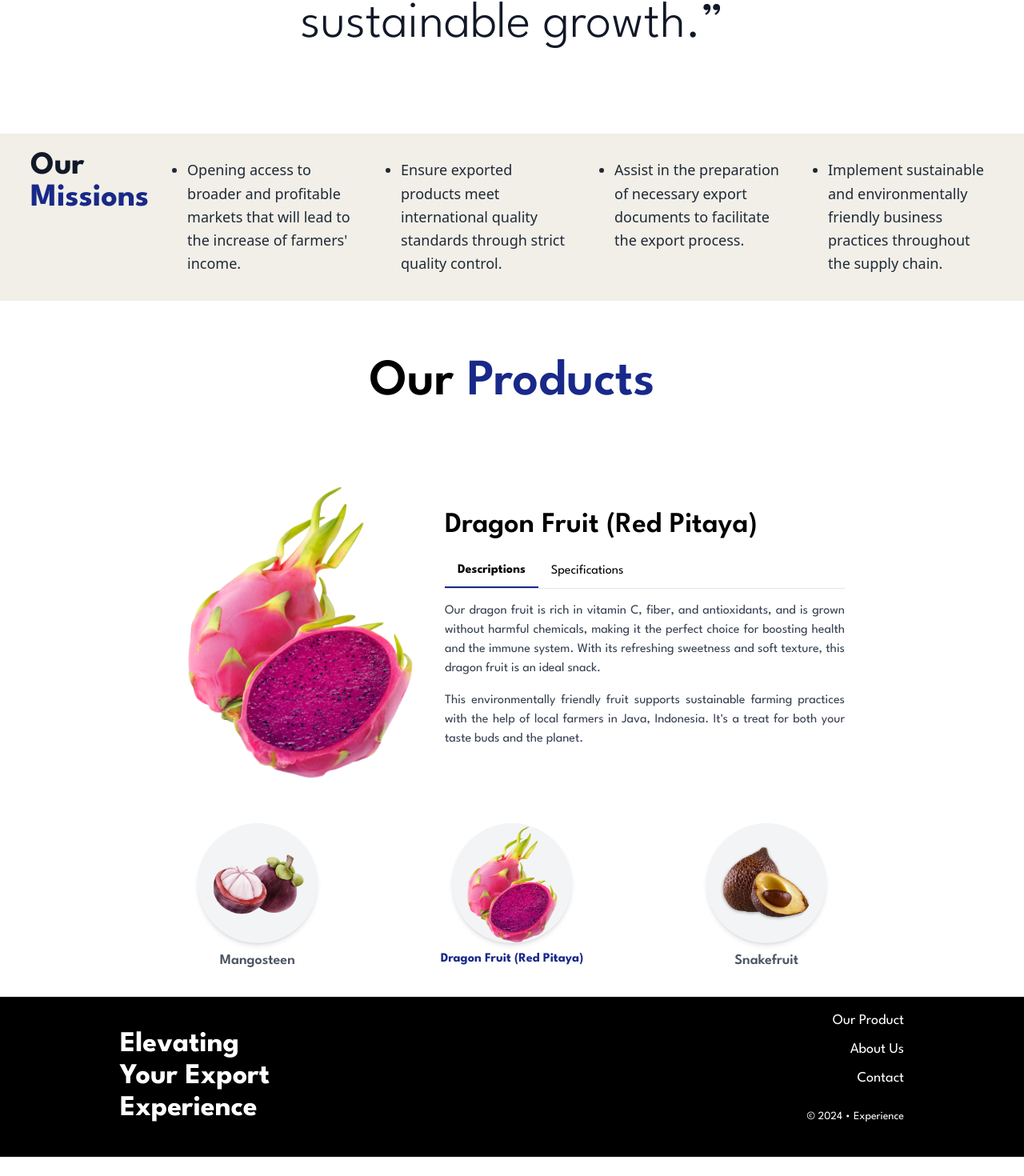
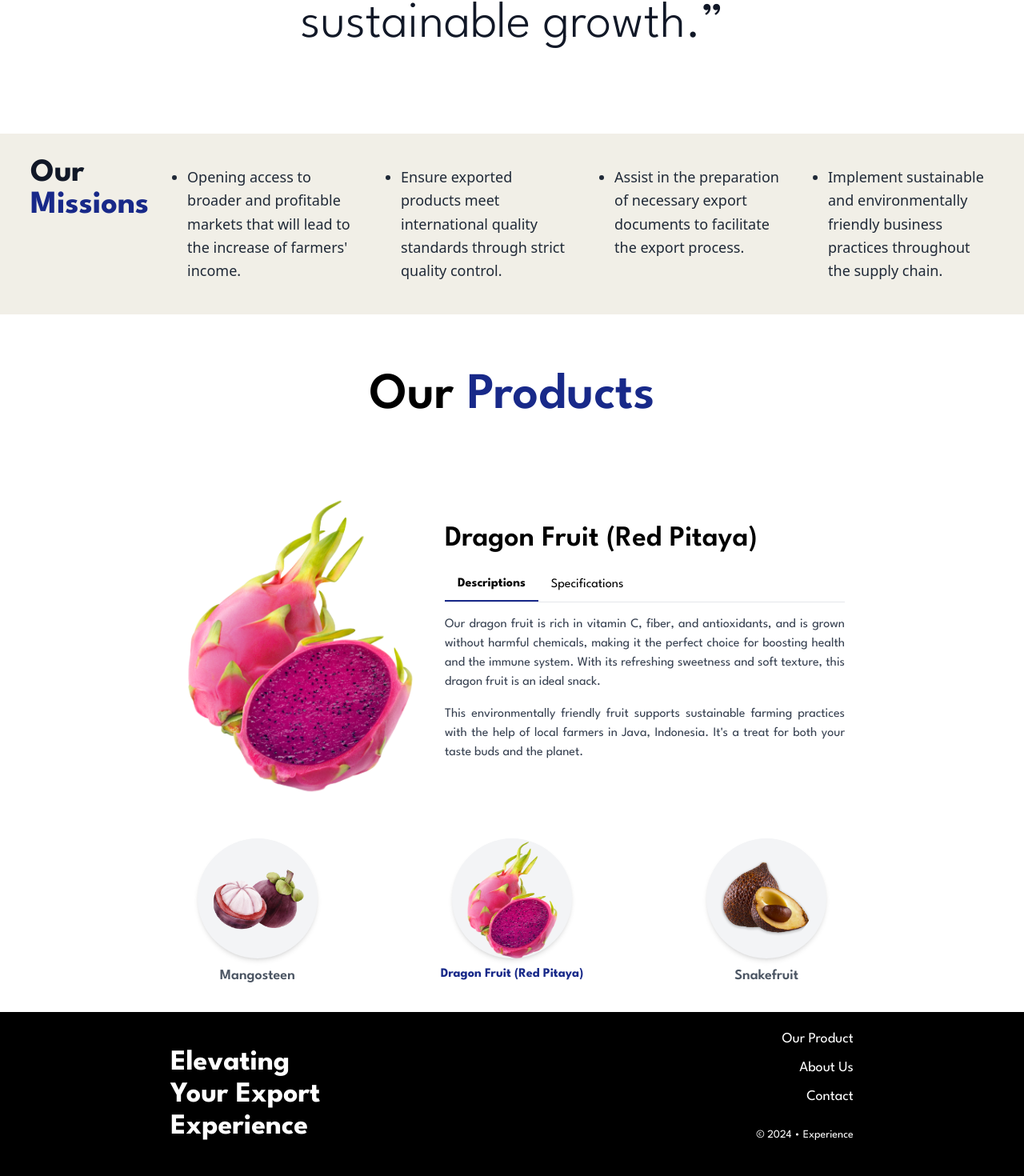
Before and after one commit to Exporience/exporience-web, a Next.js app: page / in a window 1280 px wide. Shown: the part 2179-3649 px from the top of the page at 80% size. Before the commit the page ends 3625 px from the top, so only its background shows below. Built offline with nearby package versions, Linux system fonts and the light colour scheme.

Commit message:
- tidy up folders - added clsx dependency - fixed mobile view

```diff
--- a/app/components/Footer.tsx
+++ b/app/components/global/Footer.tsx
@@ -1,10 +1,10 @@
 export default function Footer() {
   return (
-    <footer className="h-[200px] bg-black text-white flex justify-between items-center w-full mx-auto" style={{ paddingLeft: '150px', paddingRight: '150px' }}>
-      <div className="text-left">
+    <footer className="py-5 bg-black text-white grid md:grid-cols-6 max-md:grid-rows-2 items-center w-full mx-auto">
+      <div className="md:text-left text-center md:col-start-2 md:col-span-2">
         <p className="font-bold text-4xl">Elevating<br />Your Export<br />Experience</p>
       </div>
-      <div className="text-right">
+      <div className="md:text-right text-center md:col-start-4 md:col-span-2">
         <nav className="space-y-2 text-lg">
           <a href="#product" className="hover:underline block">
             Our Product
--- a/app/components/HeroAndAboutUsSection.tsx
+++ b/app/components/homepage/HeroAndAboutUsSection.tsx
@@ -12,7 +12,7 @@ export default function HeroAndAboutSection() {
           width={440}
           height={200}
           priority
-          className="block md:hidden w-full"
+          className="block md:hidden w-full rounded-[40px] pt-4 px-2"
         />
         <Image
           src="/images/hero.png"
--- a/app/components/MissionSection.tsx
+++ b/app/components/homepage/MissionSection.tsx
@@ -3,7 +3,7 @@ export function OurMissionAndVision() {
     <div className="clear-both w-full pt-[68px]">
       <section className="text-center font-sans pt-10">
         <hr className="border-t border-gray-900 mb-6" />
-        <blockquote className="text-[64px] font-light text-gray-900 leading-tight font-league-spartan mb-24">
+        <blockquote className="text-[64px] max-sm:text-4xl font-light text-gray-900 leading-tight font-league-spartan mb-24">
           “To make Indonesia’s agricultural commodities <br />
           <span className="font-bold text-[#182989]">
             a cornerstone of the global supply chain,
@@ -11,12 +11,12 @@ export function OurMissionAndVision() {
           <br />
           reaching every country and fostering <br /> sustainable growth.”
         </blockquote>
-        <div className="w-full h-[209px] bg-[#F1EFE7] flex items-center justify-center px-[14px]">
-          <ul className="text-gray-800 text-sm flex space-x-6 justify-center text-left list-disc pl-6">
-            <h3 className="text-[32px] xl:text-[40px] font-bold mt-0 text-gray-900 font-league-spartan">
+        <div className="w-full py-10 bg-[#F1EFE7] flex items-center justify-center px-[14px]">
+          <ul className="text-gray-800 text-sm flex max-md:flex-col space-x-6 justify-center text-left list-disc md:pl-6 max-md:px-5">
+            <h3 className="text-[32px] xl:text-[40px] font-bold mt-0 text-gray-900 font-league-spartan max-md:mb-5">
               Our <br /> <br /> <span className="text-[#182989]"> Missions </span>
             </h3>
-            <div className="w-full mx-auto grid grid-cols-1 sm:grid-cols-2 xl:grid-cols-4 gap-8 xl:gap-[60px] px-6">
+            <div className="w-full mx-auto grid grid-cols-1 sm:grid-cols-2 xl:grid-cols-4 gap-8 xl:gap-[60px] md:px-6">
               <div className="text-gray-800 text-left">
                 <li className="text-[18px] leading-relaxed">
                   Opening access to broader and profitable markets that will
--- a/app/components/ProductSection.tsx
+++ b/app/components/homepage/ProductSection.tsx
@@ -1,6 +1,7 @@
 "use client";
 import { useState } from "react";
 import Image from "next/image";
+import clsx from "clsx";
 
 const fruits = {
   mangosteen: {
@@ -11,7 +12,7 @@ const fruits = {
       "With its unique sweet and tangy flavor and soft texture, our mangosteen is the perfect choice for a healthy and eco-friendly lifestyle.",
     ],
     specifications: [
-        { title: "Grades", value: "5A, 6A (Mixed & can by request)"},
+      { title: "Grades", value: "5A, 6A (Mixed & can by request)" },
       { title: "Weight per Fruits", value: "100 - 150 grams" },
       { title: "Color", value: "Dark red & Purple" },
       { title: "Taste", value: "Sweet & Sour" },
@@ -35,7 +36,10 @@ const fruits = {
       { title: "Ripeness (for shipping)", value: "60 - 70%" },
       { title: "Packaging", value: "18 pieces (Net weight: 10-14 kg/box)" },
       { title: "Packaging Type", value: "Export Carton (CT) Box" },
-      { title: "Treatment", value: "Strict Sorting and Phytosanitary Certification" },
+      {
+        title: "Treatment",
+        value: "Strict Sorting and Phytosanitary Certification",
+      },
     ],
   },
   salak: {
@@ -58,9 +62,8 @@ const fruits = {
 };
 
 export default function ProductSection() {
-  const [selectedFruit, setSelectedFruit] = useState<keyof typeof fruits>(
-    "dragonfruit"
-  );
+  const [selectedFruit, setSelectedFruit] =
+    useState<keyof typeof fruits>("dragonfruit");
   const [activeTab, setActiveTab] = useState("description");
 
   const fruit = fruits[selectedFruit];
@@ -87,26 +90,30 @@ export default function ProductSection() {
 
         {/* Fruit Details */}
         <div className="flex-1">
-          <h3 className="text-4xl font-semibold text-black mb-4">{fruit.name}</h3>
+          <h3 className="text-4xl font-semibold text-black mb-4">
+            {fruit.name}
+          </h3>
 
           {/* Tabs */}
           <div className="flex border-b mb-4">
             <button
-    className={`py-2 px-4 text-black font-['League_Spartan'] ${
+              className={clsx(
+                `py-2 px-4 text-black font-['League_Spartan']`,
                 activeTab === "description"
                   ? "border-b-2 border-[#182989] font-bold"
                   : ""
-    }`}
+              )}
               onClick={() => setActiveTab("description")}
             >
               Descriptions
             </button>
             <button
-    className={`py-2 px-4 text-black font-['League_Spartan'] ${
+              className={clsx(
+                `py-2 px-4 text-black font-['League_Spartan']`,
                 activeTab === "specifications"
                   ? "border-b-2 border-[#182989] font-bold"
                   : ""
-    }`}
+              )}
               onClick={() => setActiveTab("specifications")}
             >
               Specifications
@@ -134,7 +141,7 @@ export default function ProductSection() {
       </div>
 
       {/* Fruit Options */}
-      <div className="flex justify-center gap-[154px] mt-[54px]">
+      <div className="flex md:justify-center gap-20 md:gap-[154px] mt-7 pt-7 overflow-auto">
         {Object.entries(fruits).map(([key, value]) => (
           <button
             key={key}
@@ -145,9 +152,7 @@ export default function ProductSection() {
             }`}
             onClick={() => setSelectedFruit(key as keyof typeof fruits)}
           >
-            <div
-              className="w-[150px] h-[150px] rounded-full bg-gray-100 flex items-center justify-center shadow-md transition-transform duration-300 hover:scale-110"
-            >
+            <div className="w-[150px] h-[150px] rounded-full bg-gray-100 flex items-center justify-center shadow-md transition-transform duration-300 hover:scale-110">
               <Image
                 src={value.image}
                 alt={value.name}
--- a/app/components/ValuesSection.tsx
+++ b/app/components/homepage/ValuesSection.tsx
@@ -7,7 +7,7 @@ export function OurValues() {
   ];
 
   return (
-    <section className="flex flex-col items-center px-4 pt-8 w-full h-auto relative z-[3] xl:px-[36px] xl:pt-[68px]">
+    <section className="flex flex-col items-center px-4 pt-8 w-full h-auto relative xl:px-[36px] xl:pt-[68px]">
       <hr className="w-full border-t border-black" />
       <h2 className="font-['League_Spartan'] text-[28px] font-semibold text-black text-center leading-[32px] my-8 xl:w-full xl:text-[64px] xl:leading-[50px] xl:my-[70px]">
         Our <span className="text-[#182989]"> Values </span>
--- a/package.json
+++ b/package.json
@@ -9,6 +9,7 @@
     "lint": "next lint"
   },
   "dependencies": {
+    "clsx": "^2.1.1",
     "next": "^15.0.3",
     "react": "^18.3.1",
     "react-dom": "^18.3.1"
```
Also changed, not shown: app/page.tsx (+7 -7 lines), app/components/global/Header.tsx (renamed from app/components/Header.tsx), app/components/global/WhatsAppButton.tsx (renamed from app/components/WhatsAppButton.tsx), 1 other file (tests, documents, lock files or other folders). Lines whose indentation alone changed are shown as unchanged.
